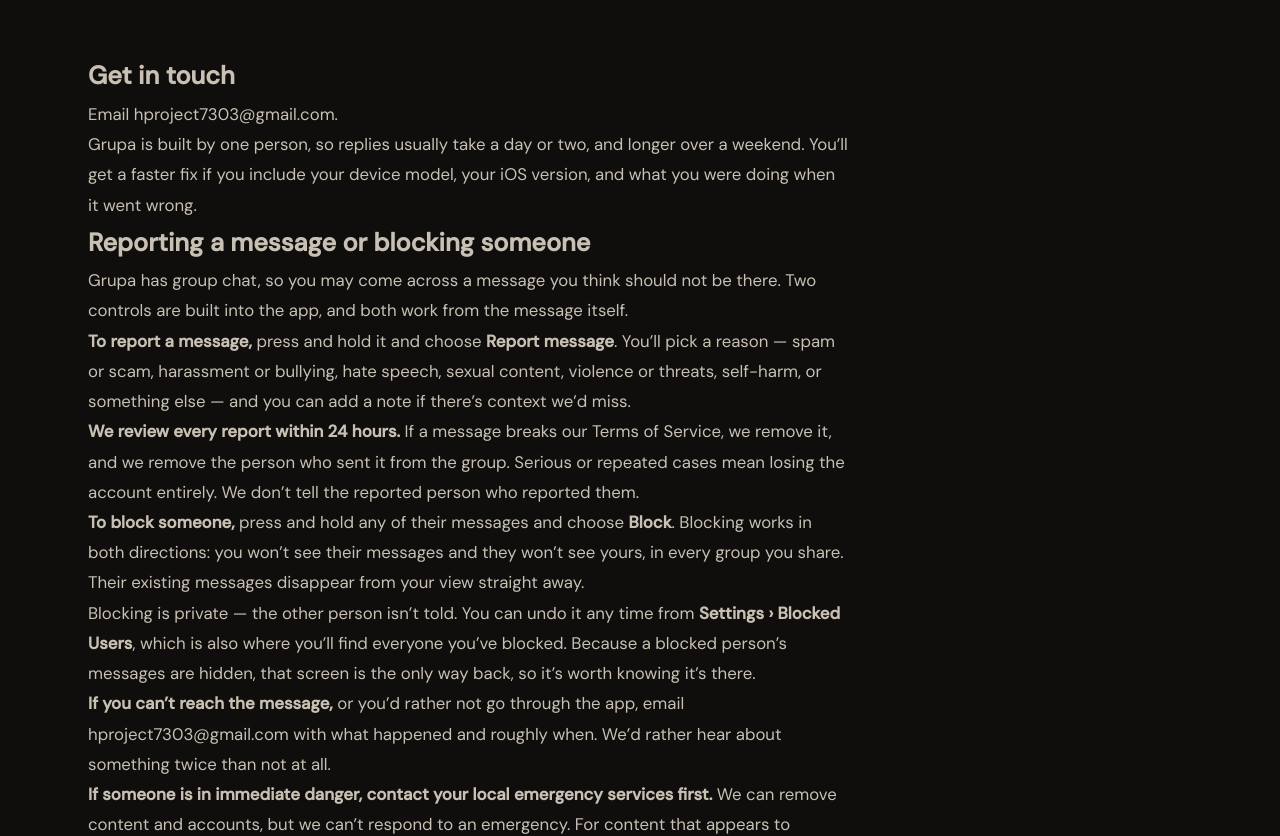
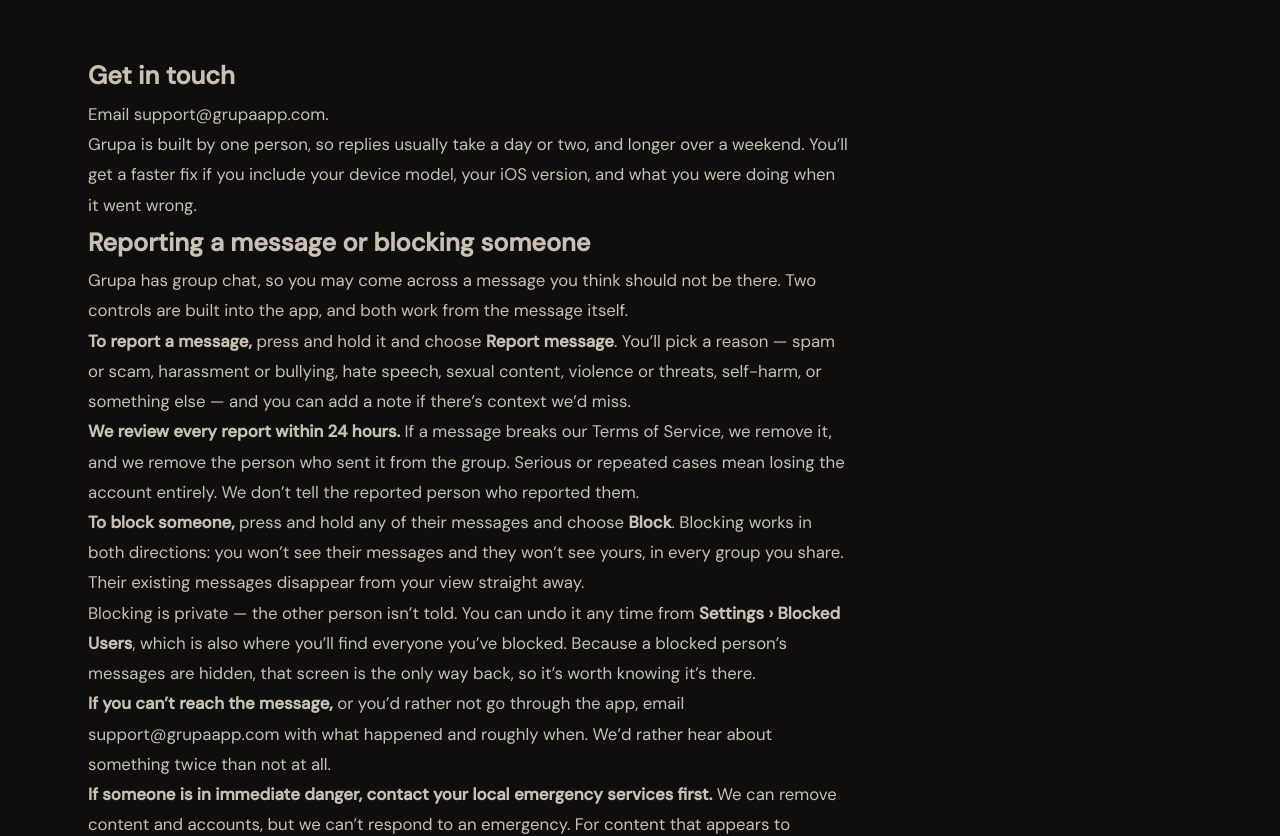
Before and after one commit to grupa-repo/main-site, a Jekyll site: the page built from grupa-website/support.md, in a window 1280 px wide and 1400 px high. Shown: the part 231-1067 px from the top of the window. Built offline with Jekyll 4.4.1, drawn with Linux system fonts in a browser that asks for light colours; some of the changed text lies outside the part shown.

Commit message:
Publish support@grupaapp.com as the contact address
Both the site email and legal.contact_email were a personal Gmail. Every
page renders the address through site.legal.contact_email, so this one
value moves support.md, privacy.md and terms.md together.

The point is not presentation. The published contact has to match what the
app shows — App Review checks that — and the app had the address compiled
into its Help screen, so changing mailboxes later would have cost a
release. A domain address forwards to whichever inbox reads it today and
can be repointed without shipping anything.

Mobile's help_screen.dart moves in the same change.

Co-Authored-By: Claude Opus 5 <noreply@anthropic.com>

```diff
--- a/grupa-website/_config.yml
+++ b/grupa-website/_config.yml
@@ -1,5 +1,5 @@
 title: Grupa
-email: hproject7303@gmail.com
+email: support@grupaapp.com
 description: >-
   Grupa makes group coordination effortless. Create groups, assign tasks, chat in real time, and track everything in one shared dashboard.
 baseurl: ""
@@ -21,7 +21,7 @@ play_store_url: "#"
 legal:
   entity: "Hyunbin Park"
   jurisdiction: "Ontario, Canada"
-  contact_email: "hproject7303@gmail.com"
+  contact_email: "support@grupaapp.com"
   # Dated separately: the two documents change independently, and a shared
   # value makes one of them claim a revision it never had.
   privacy_effective_date: "21 August 2026"
```
